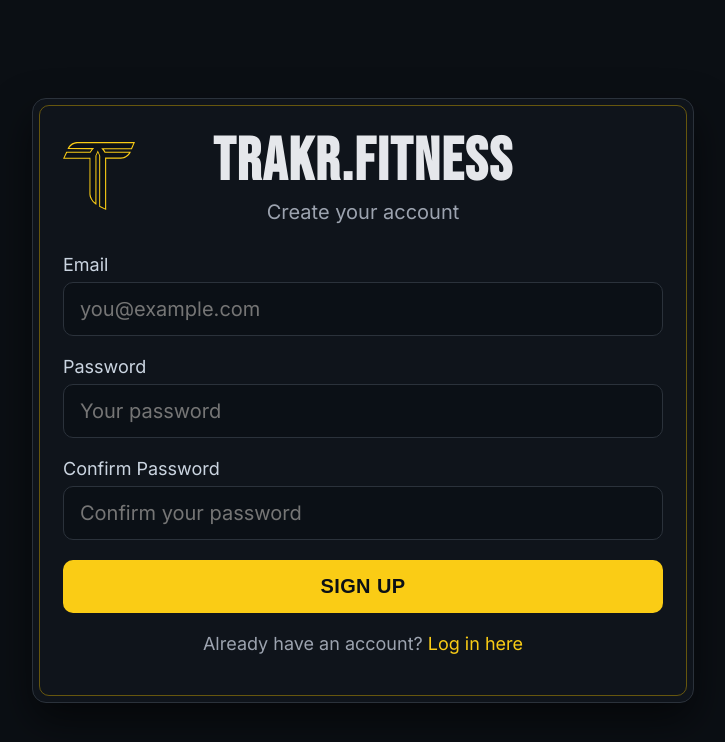
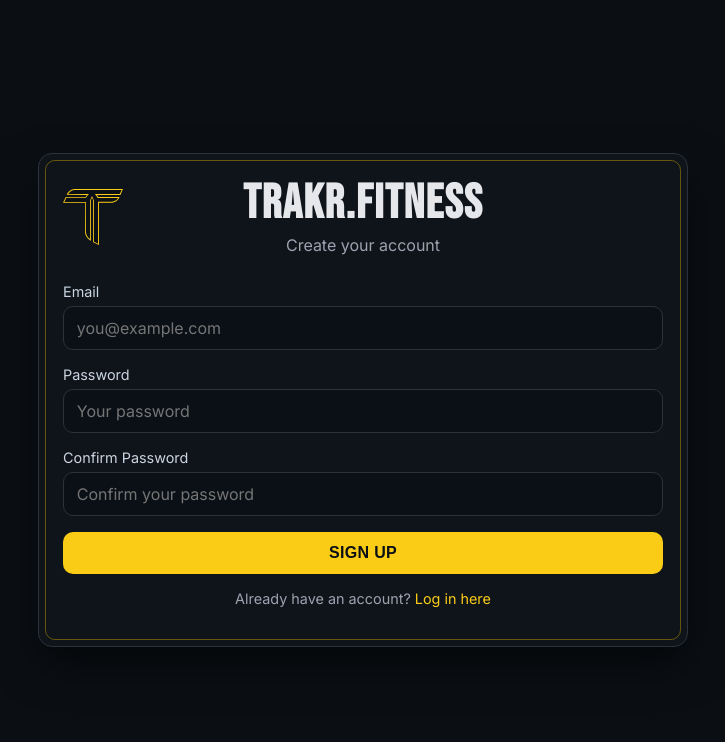
Before and after one commit to timviney/trakr-fitness, a Vue app in the folder src/client/: page /register in a window 1280 px wide. Shown: the top 742 px of the page, without its empty margins (277-1002 px from the left). Built offline with nearby package versions, Linux system fonts and the light colour scheme.

Commit message:
Refactor AuthLayout styles for fluid responsiveness and improved layout

```diff
--- a/src/client/src/components/AuthLayout.vue
+++ b/src/client/src/components/AuthLayout.vue
@@ -61,15 +61,15 @@
 
 .auth-brand {
     display: grid;
-    grid-template-columns: 56px 1fr 56px;
-    gap: var(--trk-space-3);
+    grid-template-columns: var(--trk-logo-size) 1fr var(--trk-logo-size);
+    gap: var(--trk-gap-fluid);
     align-items: center;
-    margin-bottom: var(--trk-space-8);
+    margin-bottom: var(--trk-margin-fluid);
 }
 
 .auth-logo {
-    width: 56px;
-    height: 56px;
+    width: var(--trk-logo-size);
+    height: var(--trk-logo-size);
     display: grid;
     place-items: center;
 }
@@ -79,20 +79,6 @@
     margin-top: 0.25rem;
     margin-bottom: 0;
     color: var(--trk-text-muted);
-}
-
-/* Larger screens */
-@media (min-width: 640px) {
-    .auth-brand {
-        grid-template-columns: 72px 1fr 72px;
-        gap: var(--trk-space-4);
-        margin-bottom: var(--trk-space-6);
-    }
-
-    .auth-logo {
-        width: 72px;
-        height: 72px;
-    }
 }
 
 .auth-brand::after {
--- a/src/client/src/styles.css
+++ b/src/client/src/styles.css
@@ -26,11 +26,14 @@
   --trk-space-4: 1rem;
   --trk-space-6: 1.5rem;
   --trk-space-8: 2rem;
+  --trk-logo-size: clamp(48px, 8vw, 60px);
+  --trk-gap-fluid: clamp(0.625rem, 0.8vw, 0.875rem);
+  --trk-margin-fluid: clamp(1.25rem, 2.5vw, 1.75rem);
 }
 
 html {
-  /* Fluid base font: scales from 14px (mobile) to 20px (desktop) */
-  font-size: clamp(0.875rem, 0.75rem + 0.625vw, 1.25rem);
+  /* Fluid base font: scales from 14px (mobile) to 16px (desktop) */
+  font-size: clamp(0.875rem, 0.8rem + 0.375vw, 1rem);
 }
 
 html, body, #app {
```
